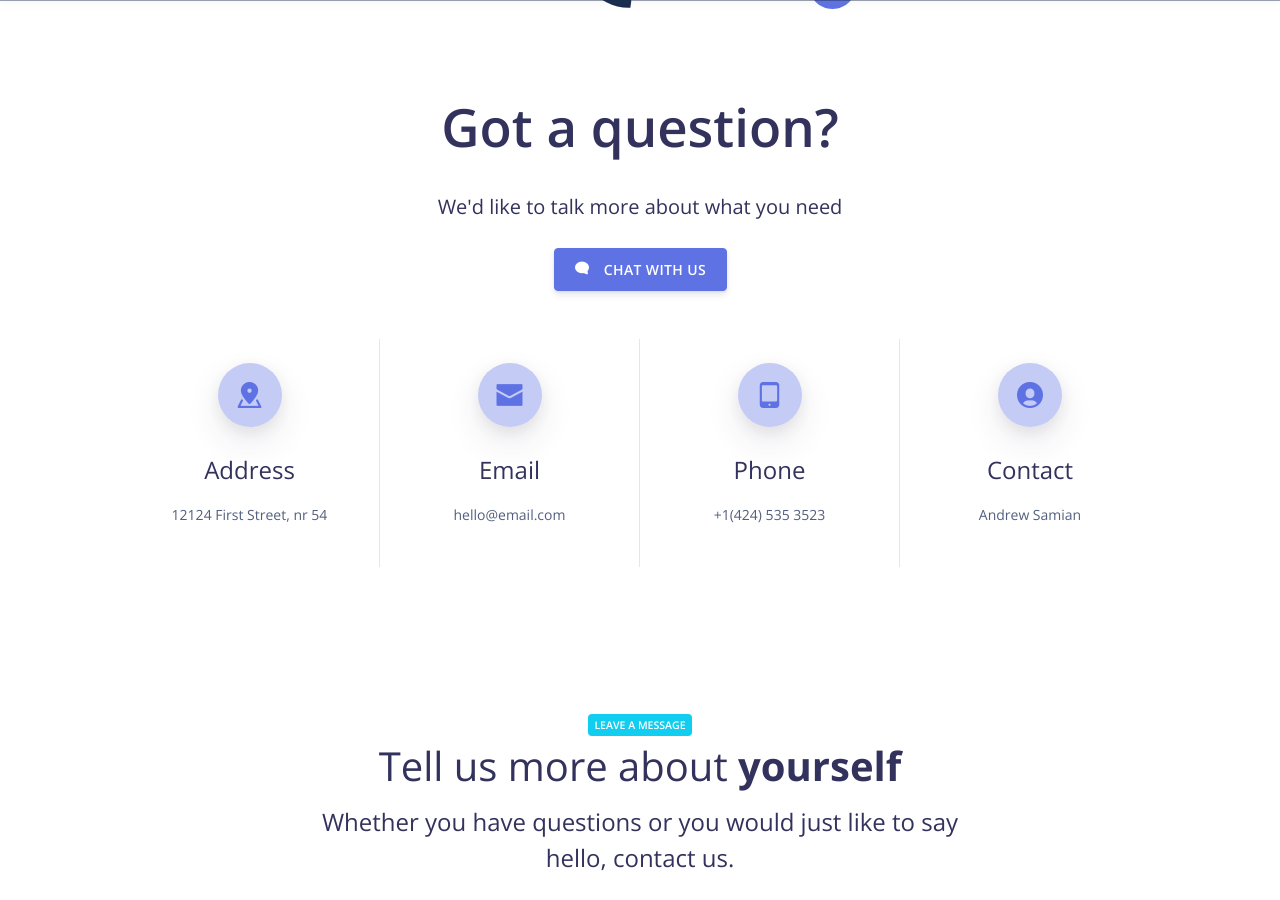
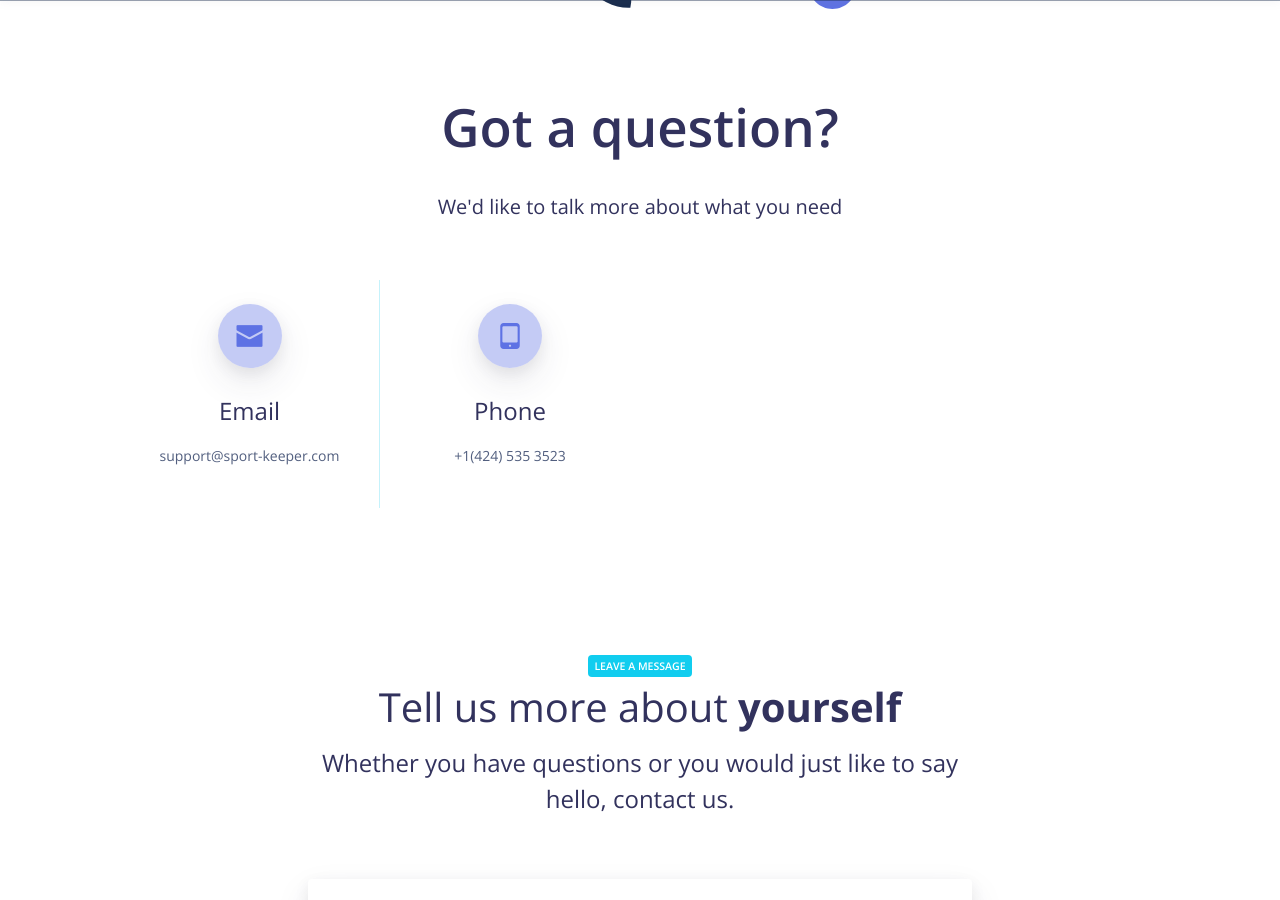
Before and after one commit to Sport-Keeper/Sport-Keeper.github.io, a Jekyll site: the page built from _pages/contact.md, in a window 1280 px wide and 900 px high, scrolled down 363 px. Built offline with Jekyll 4.4.1, drawn with Linux system fonts in a browser that asks for light colours; nearby versions of some CDN libraries.

Commit message:
changed the contact page header

```diff
--- a/_includes/components/headers/contact-page-header.html
+++ b/_includes/components/headers/contact-page-header.html
@@ -7,29 +7,16 @@
       <div class="col-md-12 text-center mb-5">
         <h1 class="display-1">Got a question?</h1>
         <h3 class="lead">We'd like to talk more about what you need</h3>
-        <button class="btn btn-icon btn-primary mt-3" type="button">
-          <span class="btn-inner--icon"><i class="ni ni-chat-round"></i></span>
-          <span class="btn-inner--text"><a class="text-white" href='#contact'>Chat with us</a></span>
-        </button>
       </div>
     </div>
     <div class="row">
       <div class="col-lg-3 col-md-6 col-6">
         <div class="info info-hover">
           <div class="icon icon-shape icon-shape-primary icon-lg shadow rounded-circle text-primary">
-            <i class="ni ni-square-pin"></i>
-          </div>
-          <h4 class="info-title">Address</h4>
-          <p class="description px-0">12124 First Street, nr 54</p>
-        </div>
-      </div>
-      <div class="col-lg-3 col-md-6 col-6">
-        <div class="info info-hover">
-          <div class="icon icon-shape icon-shape-primary icon-lg shadow rounded-circle text-primary">
             <i class="ni ni-email-83"></i>
           </div>
           <h4 class="info-title">Email</h4>
-          <p class="description px-0">hello@email.com</p>
+          <p class="description px-0">support@sport-keeper.com</p>
         </div>
       </div>
       <div class="col-lg-3 col-md-6 col-6">
@@ -41,15 +28,6 @@
           <p class="description px-0">+1(424) 535 3523</p>
         </div>
       </div>
-      <div class="col-lg-3 col-md-6 col-6">
-        <div class="info info-hover">
-          <div class="icon icon-shape icon-shape-primary icon-lg shadow rounded-circle text-primary">
-            <i class="ni ni-circle-08"></i>
-          </div>
-          <h4 class="info-title">Contact</h4>
-          <p class="description px-0">Andrew Samian</p>
-        </div>
-      </div>
     </div>
   </div>
 </div>
```
